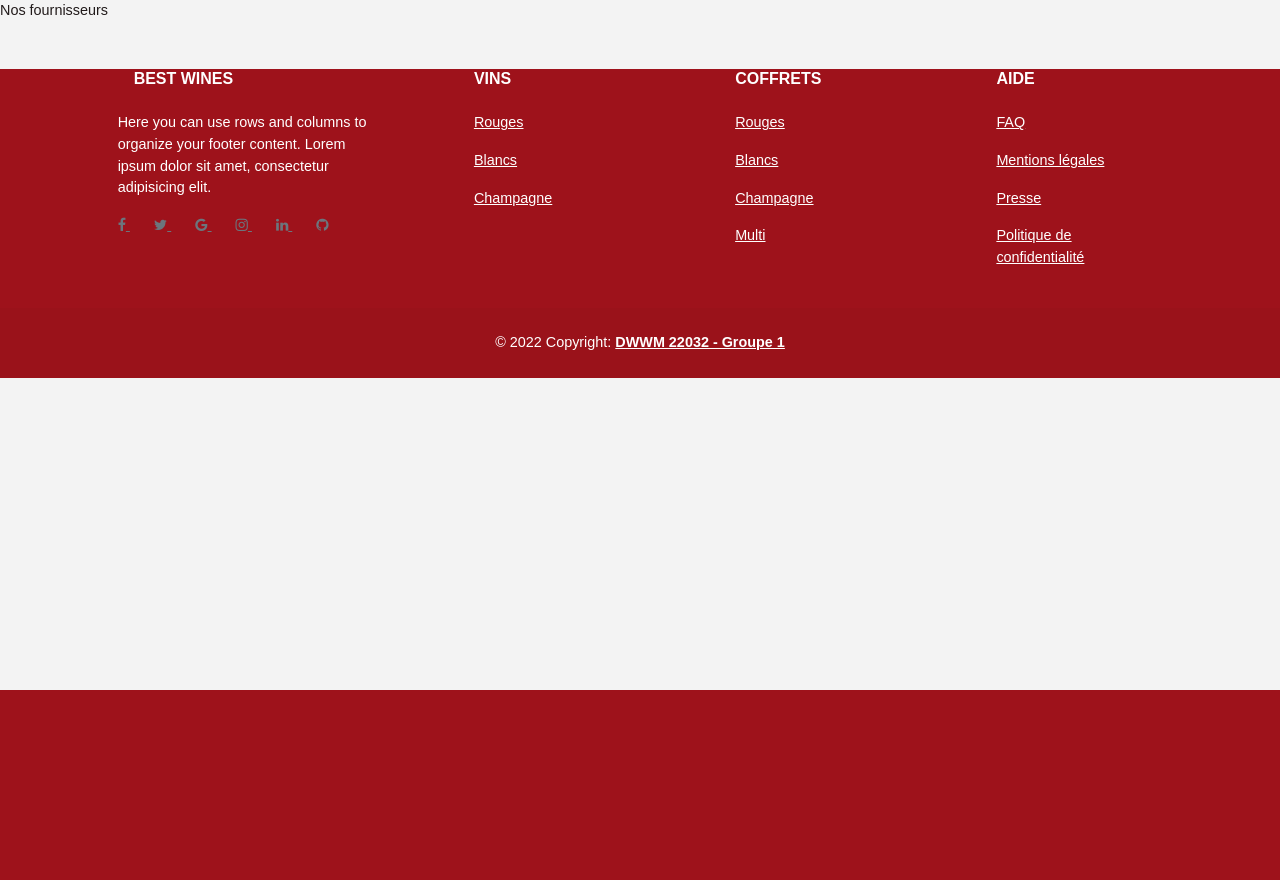
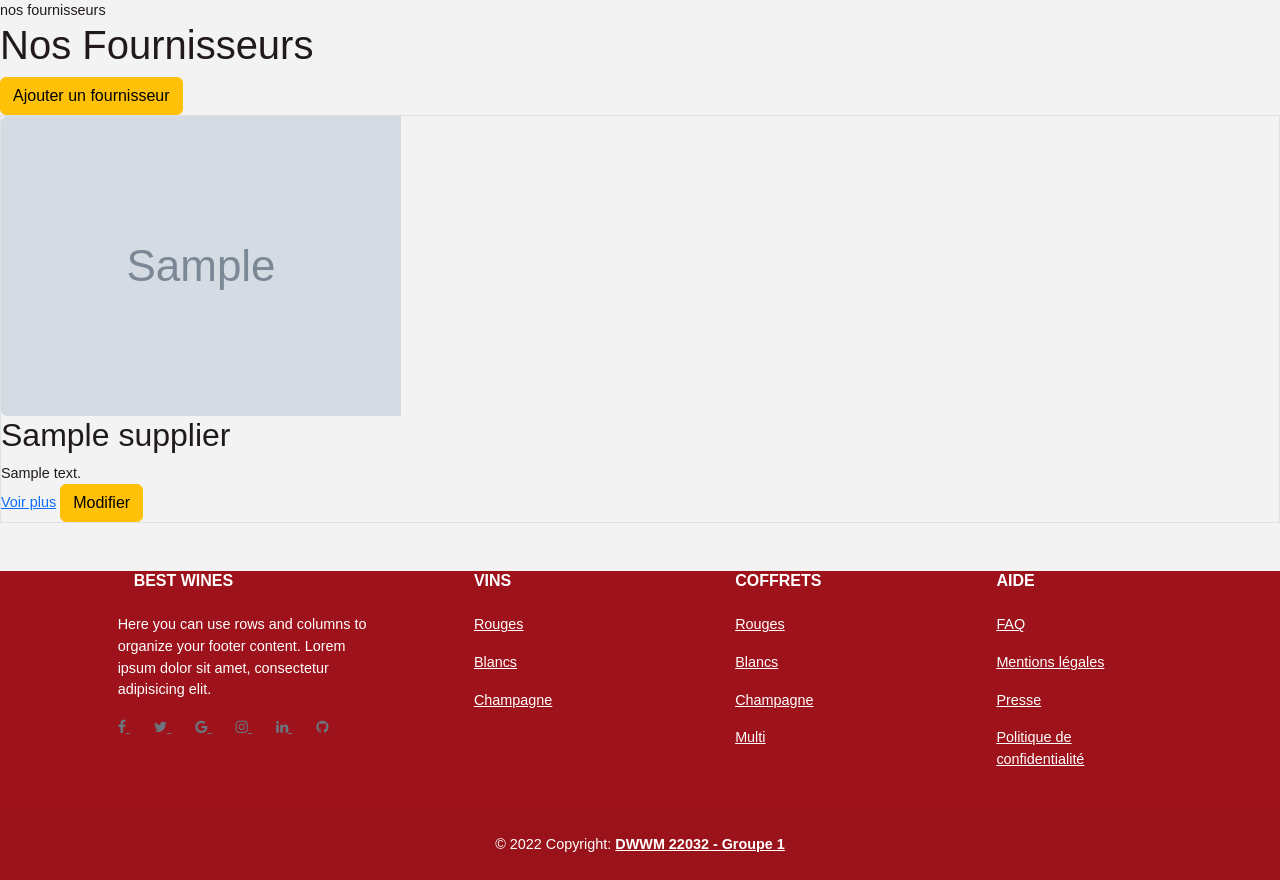
Before and after one commit to matgiard/best-wines, a PHP site: template src/views/fournisseur/index.php in a window 1280 px wide. Shown: the part 110-990 px from the top of the page. Before the commit the page ends 800 px from the top, so only its background shows below. Run offline with PHP 8.4, Linux system fonts and the light colour scheme; the template is opened without the code that fills it: most values are stand-ins (such as "Sample title", 1, 10 or a date in 2020); grey boxes marked "Sample" are stand-in pictures; some libraries are stand-ins or nearby versions.

Commit message:
Supplier Index / insert ok

```diff
--- a/config/routes.php
+++ b/config/routes.php
@@ -25,6 +25,8 @@ Router::register('/cart/empty', 'CartController::emptyCart');
 // Fournisseur
 Router::register('/nos-fournisseurs', 'SupplierController::showFournisseur');
 Router::register('/nos-fournisseurs/detail', 'SupplierController::showOne');
+Router::register('/nos-fournisseurs/insert', 'SupplierController::insertSupplier');
+Router::register('/nos-fournisseurs/edit', 'SupplierController::EditSupplier');
 
 // Qui-sommes-nous
 Router::register('/nous-contacter', 'PresentationController::showContact');
--- a/src/views/fournisseur/index.php
+++ b/src/views/fournisseur/index.php
@@ -1 +1,23 @@
-<div> Nos fournisseurs</div>
+<div>nos fournisseurs</div>
+<?php if (isset($message)) : ?>
+    <div>
+        <span><?= $message ?></span>
+    </div>
+
+<?php endif; ?>
+
+<h1>Nos Fournisseurs</h1>
+<a href="<?= BASE_DIR ?>/nos-fournisseurs" class="btn btn-warning">Ajouter un fournisseur</a>
+<?php foreach ($suppliers as $supplier) : ?>
+
+    <div class="border">
+        <div class="col-md-4">
+            <img src="uploads/supplier/<?= $supplier['image_supp']; ?>" alt="" class="img-fluid rounded-start">
+        </div>
+        <h2><?= $supplier['name'] ?></h2>
+        <div><?= substr($supplier['content'], 0, 300) ?></div>
+        <a href="<?= BASE_DIR ?>/nos-fournisseurs/details?id=<?= $supplier['id'] ?>">Voir plus</a>
+
+        <a href="<?= BASE_DIR ?>/nos-fournisseurs/edit?id=<?= $supplier['id'] ?>" class="btn btn-warning">Modifier</a>
+    </div>
+<?php endforeach ?>
```
Also changed, not shown: src/controllers/SupplierController.php (+37 -0 lines), src/views/fournisseur/insert.php (+39 -1 lines), uploads/supplier/vin (310).png (added), uploads/supplier/vin (374).png (added).
